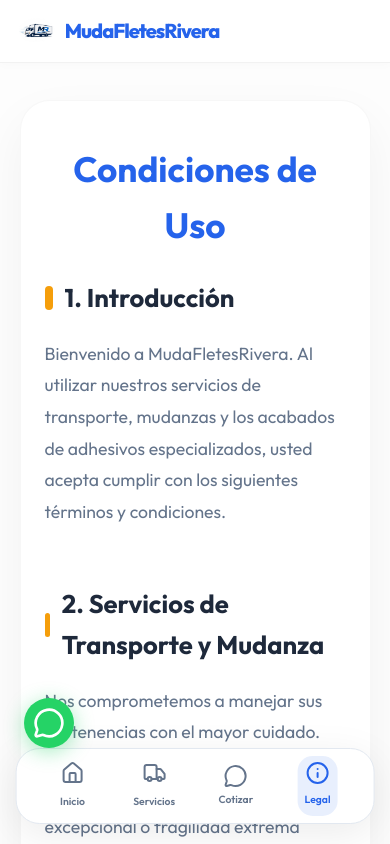
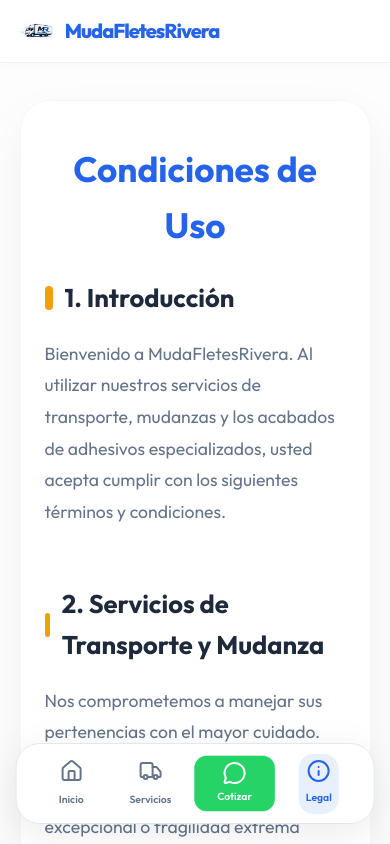
Before and after one commit to R1ve3raaTech/MudaFletesRivera, a React (Vite) app: page /condiciones in a window 390 px wide. Shown: the top 844 px of the page. Built offline with nearby package versions, Linux system fonts and the light colour scheme.

Commit message:
Hide floating WhatsApp on mobile and enhance mobile Cotizar button

```diff
--- a/src/components/BottomNav/BottomNav.jsx
+++ b/src/components/BottomNav/BottomNav.jsx
@@ -11,7 +11,7 @@ const BottomNav = () => {
     const navItems = [
         { icon: Home, label: 'Inicio', path: '/#inicio' },
         { icon: Truck, label: 'Servicios', path: '/#servicios' },
-        { icon: MessageCircle, label: 'Cotizar', path: 'https://wa.me/50670818306', external: true },
+        { icon: MessageCircle, label: 'Cotizar', path: 'https://wa.me/50670818306', external: true, isSpecial: true },
         { icon: Info, label: 'Legal', path: '/condiciones' },
     ];
 
@@ -28,7 +28,7 @@ const BottomNav = () => {
                             href={item.path}
                             target="_blank"
                             rel="noopener noreferrer"
-                            className={styles.navItem}
+                            className={`${styles.navItem} ${item.isSpecial ? styles.special : ''}`}
                         >
                             <Icon size={24} />
                             <span>{item.label}</span>
--- a/src/components/BottomNav/BottomNav.module.css
+++ b/src/components/BottomNav/BottomNav.module.css
@@ -71,4 +71,30 @@
     [data-theme='dark'] .activeIndicator {
         background: rgba(37, 99, 235, 0.2);
     }
+
+    .special {
+        background: #25D366;
+        color: white !important;
+        border-radius: 12px;
+        padding: 5px 0;
+        margin: 0 5px;
+        box-shadow: 0 4px 15px rgba(37, 211, 102, 0.3);
+        animation: pulse 2s infinite;
+    }
+
+    .special :global(.lucide) {
+        color: white;
+    }
+
+    @keyframes pulse {
+        0% {
+            box-shadow: 0 0 0 0 rgba(37, 211, 102, 0.6);
+        }
+        70% {
+            box-shadow: 0 0 0 10px rgba(37, 211, 102, 0);
+        }
+        100% {
+            box-shadow: 0 0 0 0 rgba(37, 211, 102, 0);
+        }
+    }
 }
--- a/src/components/WhatsappFloat/WhatsappFloat.module.css
+++ b/src/components/WhatsappFloat/WhatsappFloat.module.css
@@ -50,13 +50,6 @@
 
 @media (max-width: 768px) {
     .floatButton {
-        bottom: 6rem; /* Above the mobile bottom nav */
-        left: 1.5rem;
-        width: 50px;
-        height: 50px;
-    }
-
-    .tooltip {
         display: none;
     }
 }
```
